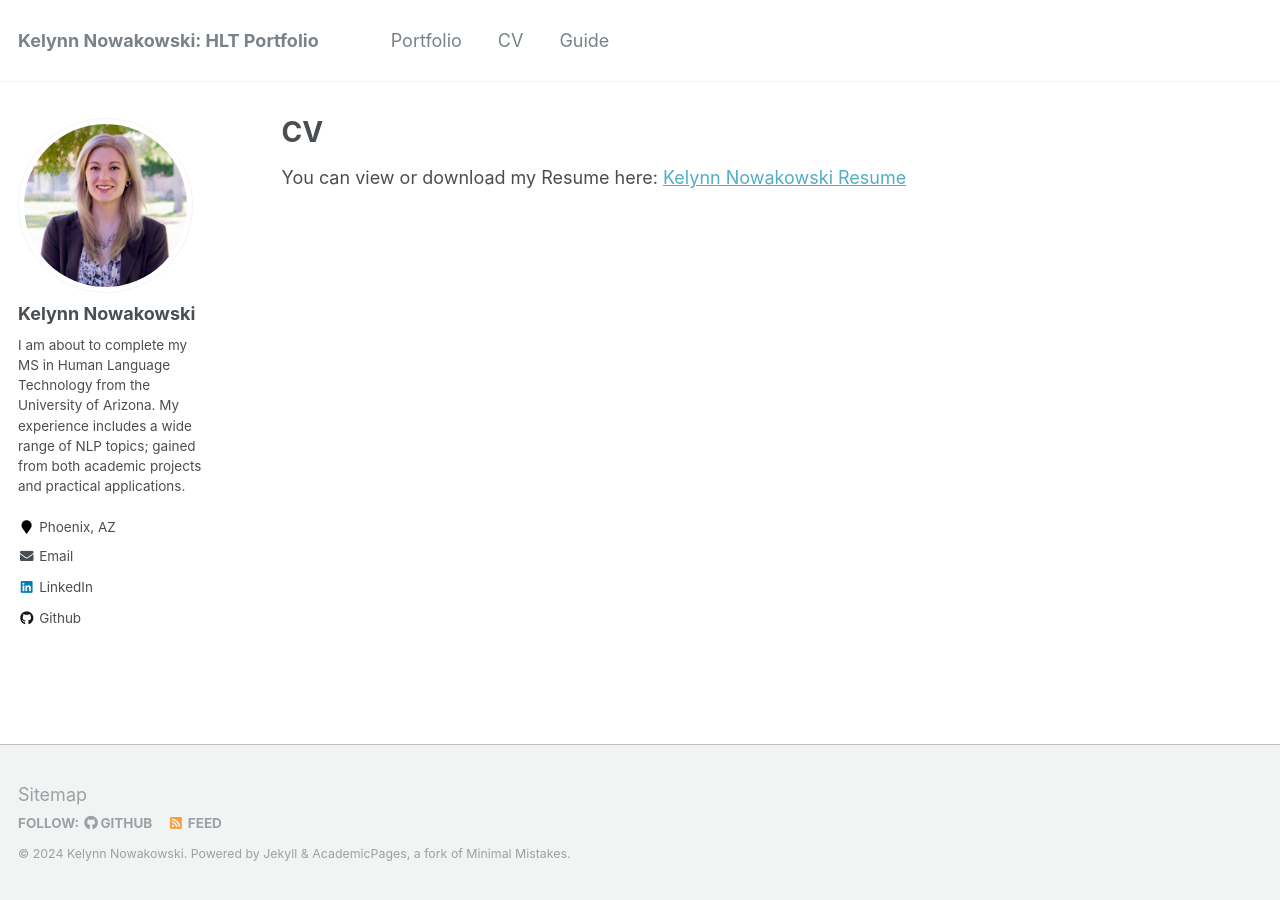
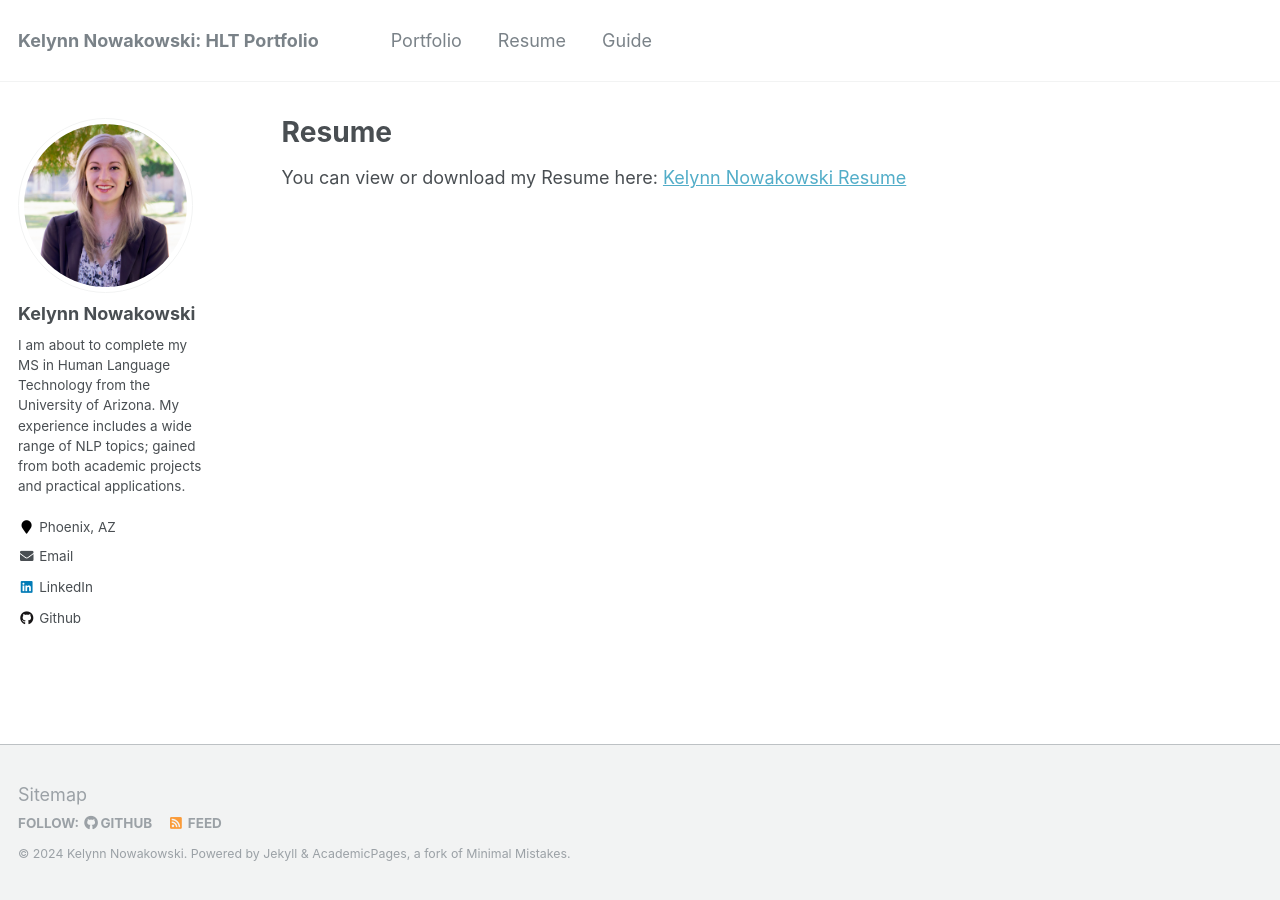
Before and after one commit to kelynnski/kelynnski.github.io, a Jekyll site: the page built from _pages/cv.md, in a window 1280 px wide. Built offline with Jekyll 4.4.1, drawn with Linux system fonts in a browser that asks for light colours.

Commit message:
adjusting resume again

```diff
--- a/_data/navigation.yml
+++ b/_data/navigation.yml
@@ -6,8 +6,8 @@ main:
   #- title: "Blog Posts"
     #url: /year-archive/
 
-  - title: "CV"
-    url: /cv/
+  - title: "Resume"
+    url: /resume/
 
   - title: "Guide"
     url: /markdown/
--- a/_pages/cv.md
+++ b/_pages/cv.md
@@ -1,10 +1,10 @@
 ---
 layout: archive
-title: "CV"
-permalink: /cv/
+title: "Resume"
+permalink: /resume/
 author_profile: true
 redirect_from:
-  - /resume
+  - /cv
 ---
 
-You can view or download my Resume here: [Kelynn Nowakowski Resume](files/Kelynn Nowakowski Resume.pdf)
+You can view or download my Resume here: [Kelynn Nowakowski Resume](Kelynn Nowakowski Resume.pdf)
```
